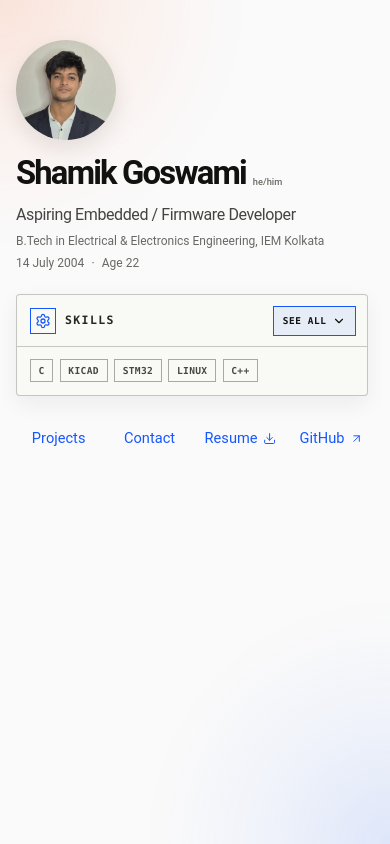
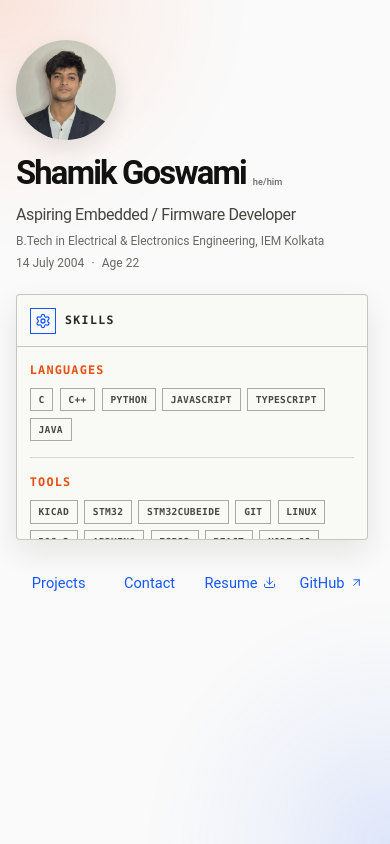
Before and after one commit to shamikspeare/portfolio, a React (Vite) app in the folder client/: page / in a window 390 px wide. Built offline with nearby package versions, Linux system fonts and the light colour scheme.

Commit message:
redesigned

```diff
--- a/client/src/index.css
+++ b/client/src/index.css
@@ -248,40 +248,6 @@ a { color: inherit; text-decoration: none; }
   text-transform: uppercase;
 }
 
-.skills-toggle {
-  display: inline-flex;
-  align-items: center;
-  justify-content: center;
-  gap: 0.35rem;
-  min-height: 1.9rem;
-  padding: 0.38rem 0.55rem;
-  border: 1px solid var(--accent);
-  border-radius: 0;
-  color: #11110f;
-  background: rgba(21, 87, 255, 0.08);
-  font: inherit;
-  font-family: ui-monospace, SFMono-Regular, Menlo, Monaco, Consolas, monospace;
-  font-size: 0.62rem;
-  font-weight: 750;
-  letter-spacing: 0.06em;
-  text-transform: uppercase;
-  cursor: pointer;
-  transition: color 180ms ease, border-color 180ms ease, background-color 180ms ease;
-}
-
-.skills-toggle:hover {
-  border-color: var(--accent);
-  color: #fff;
-  background: rgba(21, 87, 255, 0.18);
-}
-
-.skills-toggle svg {
-  flex: 0 0 auto;
-  transition: transform var(--expand-duration) var(--expand-ease);
-}
-
-.skills-browser.is-open .skills-toggle svg { transform: rotate(180deg); }
-
 .top-skills,
 .skill-pills {
   display: flex;
@@ -404,8 +370,7 @@ a { color: inherit; text-decoration: none; }
 }
 
 .hero-nav a:focus-visible,
-.hero-nav button:focus-visible,
-.skills-toggle:focus-visible {
+.hero-nav button:focus-visible {
   outline: 2px solid var(--accent);
   outline-offset: 4px;
 }
@@ -762,7 +727,6 @@ a { color: inherit; text-decoration: none; }
     padding-bottom: clamp(4rem, 10vh, 8rem);
   }
 
-  .skills-toggle { display: none; }
 }
 
 @media (min-width: 768px) {
@@ -921,11 +885,6 @@ a { color: inherit; text-decoration: none; }
     border-radius: 0.25rem;
   }
 
-  .skills-toggle {
-    min-height: 1.85rem;
-    font-size: 0.59rem;
-  }
-
   .skills-title { font-size: 0.72rem; }
 
   .skills-icon {
@@ -942,7 +901,7 @@ a { color: inherit; text-decoration: none; }
     font-size: 0.6rem;
   }
 
-  .skills-browser.is-open .skills-content { max-height: 15rem; }
+  .skills-browser.is-open .skills-content { max-height: 12rem; }
 
   .skill-group h2 { font-size: 0.74rem; }
 
--- a/client/src/pages/Home.jsx
+++ b/client/src/pages/Home.jsx
@@ -1,5 +1,5 @@
-import { useEffect, useState } from "react";
-import { ArrowUpRight, ChevronDown, Download, Github, Settings } from "lucide-react";
+import { useState } from "react";
+import { ArrowUpRight, Download, Github, Settings } from "lucide-react";
 import profilePhoto from "../assets/LINKEDIN PP 2.jpg";
 import bmsThumbnail from "../assets/bms_thumbnail.webp";
 import flashProject from "../assets/flashproject.webp";
@@ -22,18 +22,7 @@ const skillGroups = [
 ];
 
 const Home = () => {
-  const [skillsOpen, setSkillsOpen] = useState(() =>
-    typeof window !== "undefined" && window.matchMedia("(min-width: 641px)").matches
-  );
   const [activeSection, setActiveSection] = useState(null);
-
-  useEffect(() => {
-    const laptopQuery = window.matchMedia("(min-width: 641px)");
-    const syncSkillsState = (event) => setSkillsOpen(event.matches);
-
-    laptopQuery.addEventListener("change", syncSkillsState);
-    return () => laptopQuery.removeEventListener("change", syncSkillsState);
-  }, []);
 
   const toggleSection = (section) => {
     setActiveSection((current) => current === section ? null : section);
@@ -63,7 +52,7 @@ const Home = () => {
               </span>
             </p>
 
-            <div className={`skills-browser${skillsOpen ? " is-open" : ""}`}>
+            <div className="skills-browser is-open">
               <div className="skills-heading">
                 <div className="skills-heading-label">
                   <span className="skills-icon" aria-hidden="true">
@@ -71,16 +60,6 @@ const Home = () => {
                   </span>
                   <span className="skills-title">Skills</span>
                 </div>
-                <button
-                  className="skills-toggle"
-                  type="button"
-                  aria-expanded={skillsOpen}
-                  aria-controls="skills-content"
-                  onClick={() => setSkillsOpen((open) => !open)}
-                >
-                  <span>{skillsOpen ? "Show less" : "See all"}</span>
-                  <ChevronDown size={14} strokeWidth={2} aria-hidden="true" />
-                </button>
               </div>
 
               <div className="top-skills" aria-label="Top skills">
@@ -88,7 +67,7 @@ const Home = () => {
                 <span>Linux</span><span>C++</span>
               </div>
 
-              <div className="skills-content" id="skills-content" aria-hidden={!skillsOpen}>
+              <div className="skills-content" id="skills-content">
                 {skillGroups.map((group) => (
                   <section className="skill-group" key={group.title}>
                     <h2>{group.title}</h2>
```
